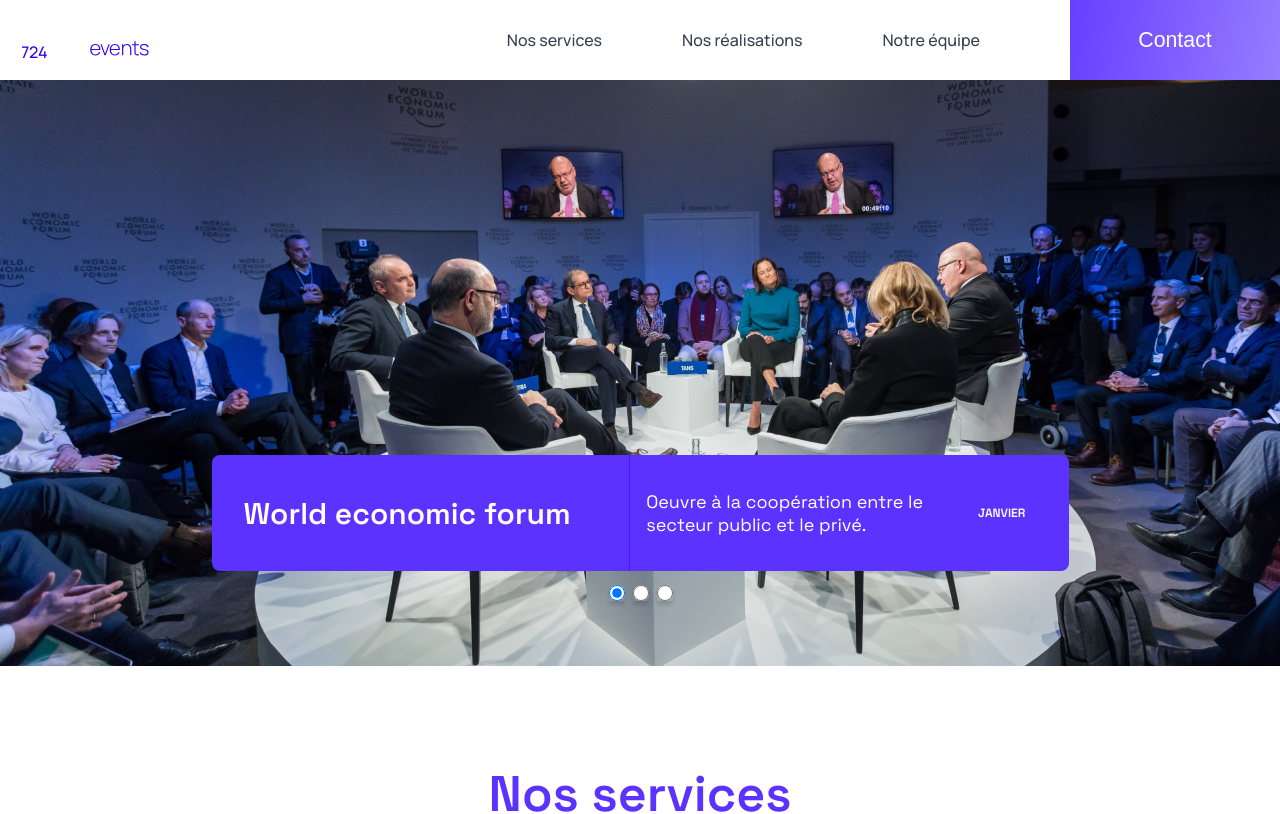
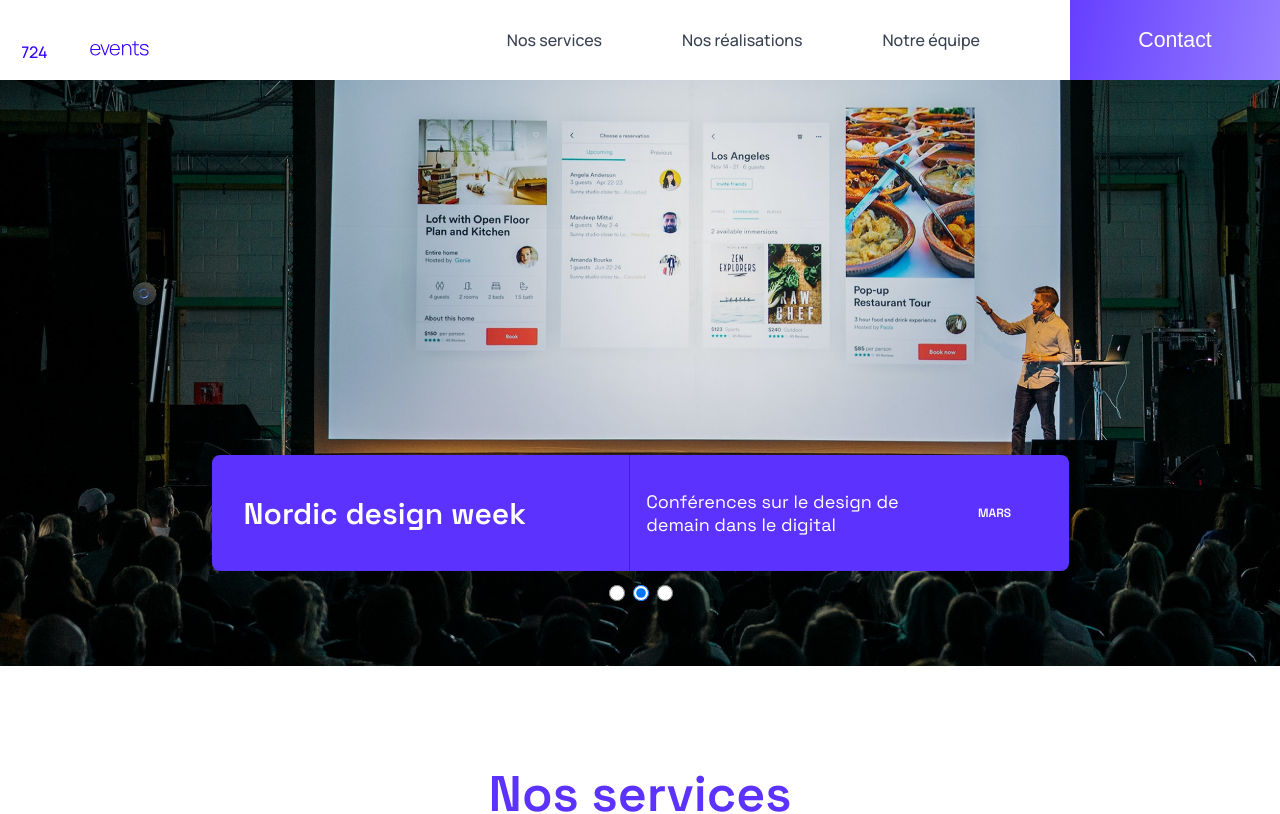
Before and after one commit to samra-git/P10_274events, a React (Create React App) app: page / in a window 1280 px wide. Shown: the top 814 px of the page. Built offline with nearby package versions, Linux system fonts and the light colour scheme.

Commit message:
finalisation du projet

```diff
--- a/package.json
+++ b/package.json
@@ -7,6 +7,7 @@
     "@testing-library/react": "^13.1.1",
     "@testing-library/user-event": "^13.5.0",
     "md5": "^2.3.0",
+    "object-hash": "^3.0.0",
     "prop-types": "^15.8.1",
     "react": "^18.0.0",
     "react-dom": "^18.0.0",
--- a/public/events.json
+++ b/public/events.json
@@ -288,21 +288,21 @@
     ],
     "focus": [
         {
-            "id":19,
+
             "title": "World economic forum",
             "description": "Oeuvre à la coopération entre le secteur public et le privé.",
             "date": "2022-01-29T20:28:45.744Z",
             "cover": "/images/evangeline-shaw-nwLTVwb7DbU-unsplash1.png"
         },
         {
-            "id" : 20,
+
             "title": "Nordic design week",
             "description": "Conférences sur le design de demain dans le digital",
             "date": "2022-03-29T20:28:45.744Z",
             "cover": "/images/teemu-paananen-bzdhc5b3Bxs-unsplash1.png"
         },
         {
-            "id" : 21,
+
             "title": "Sneakercraze market",
             "description": "Rencontres de spécialistes des Sneakers Européens.",
             "date": "2022-05-29T20:28:45.744Z",
--- a/src/containers/Slider/index.js
+++ b/src/containers/Slider/index.js
@@ -4,35 +4,41 @@
 
 import "./style.scss";
 
+
 const Slider = () => {
 
   const { data } = useData();
-  const [index, setIndex] = useState();
-  const byDateDesc = data?.focus ? data?.focus.sort((evtA, evtB) =>
-  // new Date(evtA) - new Date(evtB) // placement du plus récent au plus ancien
+  const [index, setIndex] = useState(0);
+  const byDateDesc = data?.focus.sort((evtA, evtB) =>
     new Date(evtA.date) < new Date(evtB.date) ? -1 : 1
-  ) : [];
-  const nextCard = () => {
-    setTimeout(
-      () => setIndex(index < (byDateDesc.length-1) ? index + 1 : 0), // erreur dans byDateDesc.length ajout de -1
-      5000
-    );
-  };
+  ); // placement du plus récent au plus ancien
+
+
 // console.log(byDateDesc);
 
   useEffect(() => {
-    nextCard();
+    const nextCard =
+    setTimeout(
+      () => setIndex(index < byDateDesc.length - 1 ? index + 1 : 0), // erreur dans byDateDesc.length ajout de -1
+      5000
+    );
+
+    return () => clearTimeout(nextCard)
   }, );
 
+  const generateKey = () =>
+     Math.random();
 
-
+     const goToSlide = (radioIdx) => {
+      setIndex(radioIdx);
+    };
 
   return (
     <div className="SlideCardList">
       {byDateDesc?.map((event, idx) => (
-        <>
+
           <div
-            key={event.id}
+            key={event.title}
             className={`SlideCard SlideCard--${
               index === idx ? "display" : "hide"
             }`}
@@ -46,14 +52,17 @@
               </div>
             </div>
           </div>
+           ))}
           <div className="SlideCard__paginationContainer">
             <div className="SlideCard__pagination">
-              {byDateDesc.map((ev, radioIdx) => (
+              {byDateDesc?.map((ev, radioIdx) => (
+
                 <input
-                  key={`${ev.id}`}  // key unique
+                  key={ generateKey()}  // key unique
                   type="radio"
                   name="radio-button"
                   checked={index === radioIdx} // erreur corrigée idx remplacée par index conformément au useState
+                  onChange={() => goToSlide(radioIdx)}
                   readOnly
 
                 />
@@ -61,8 +70,8 @@
               ))}
             </div>
           </div>
-        </>
-      ))}
+
+
     </div>
   );
 };
--- a/src/contexts/DataContext/index.js
+++ b/src/contexts/DataContext/index.js
@@ -34,7 +34,7 @@
     if (data) return;
     getData();
 
-  },[data]);
+  },[getData]);
 
 
 
```
Also changed, not shown: 1 other file (tests, documents, lock files or other folders).
